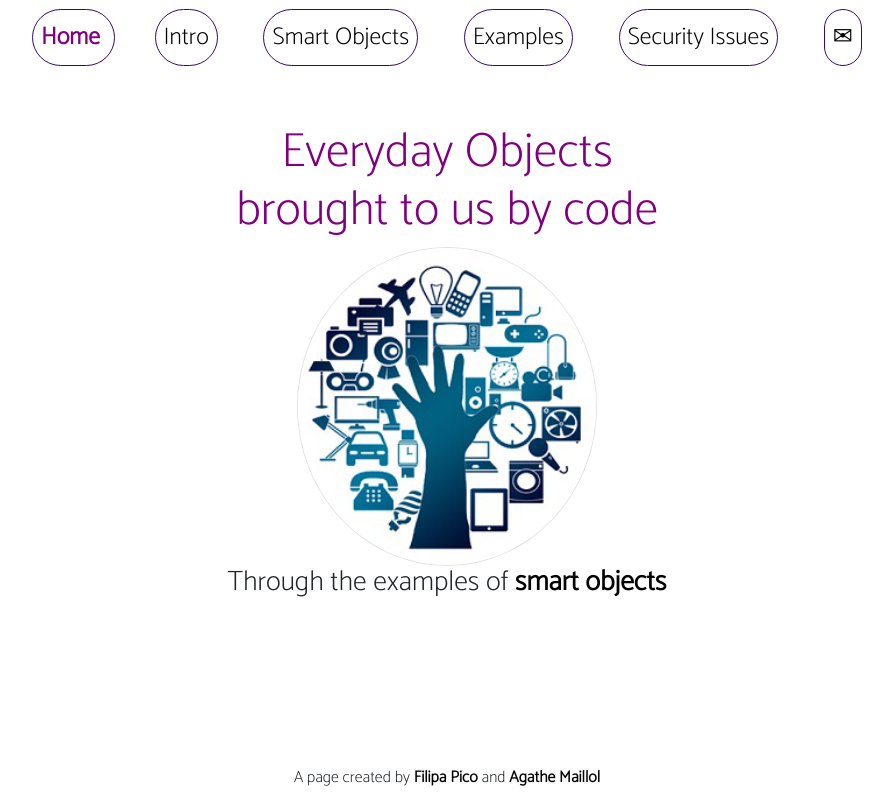
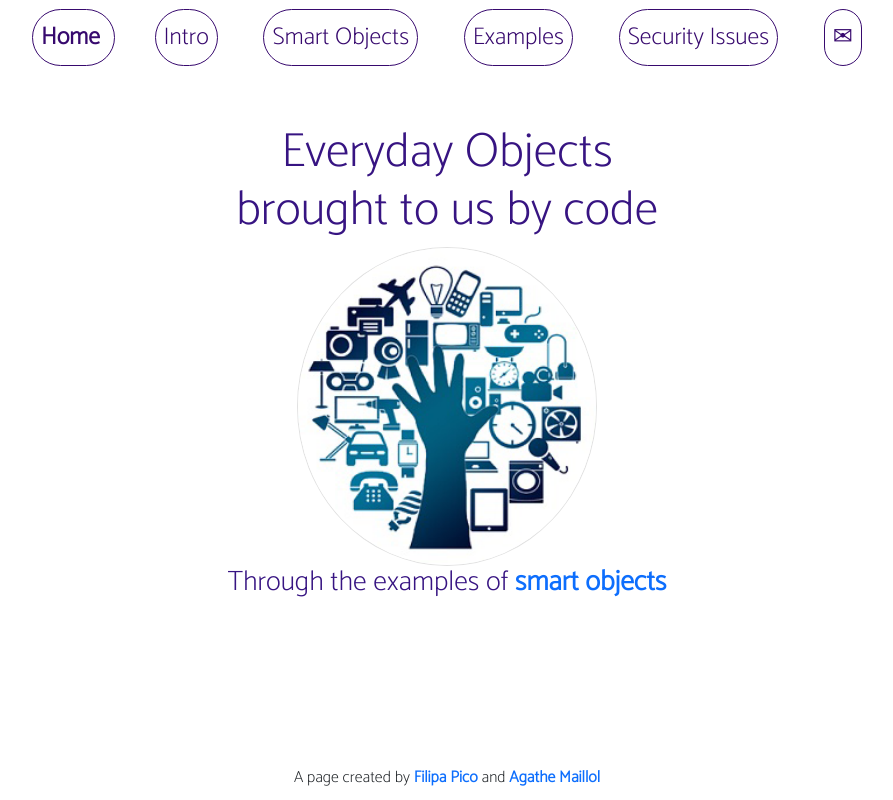
Before and after one commit to AgatheMarieM/UPskill_digital_literacy_project, a plain HTML site: page public/index.html in a window 1280 px wide. Shown: the whole page, without its empty margins (193-1086 px from the left). Drawn offline with nearby package versions, Linux system fonts and the light colour scheme.

Commit message:
updated title and anchor links style (color, on hover...)

```diff
--- a/public/css/style.css
+++ b/public/css/style.css
@@ -10,14 +10,22 @@ header, body, footer {
 }
 
 h1 {
-    color: purple;;
+    color: #371482;
     font-size: 3em;
     text-align: center;
 }
 
+h2, h3 {
+    color: #371482;
+}
+
 a {
     text-decoration: none;
-    color: black;
+}
+
+a:hover {
+    color: rgb(40, 40, 130);
+    font-weight: bolder;
 }
 
 aside {
@@ -56,9 +64,6 @@ footer {
     color: purple;
     font-weight:bold;
 }
-
-
-
 
 .contact-form {
     margin: auto;
@@ -109,6 +114,10 @@ footer {
     padding: 8px;
 }
 
+.nav-bar li a {
+    color: #37096e;
+}
+
 .nav-bar li:hover {
     background-color:hsl(300, 82%, 85%);
     border: 0.5px solid #4b58cd;
```
